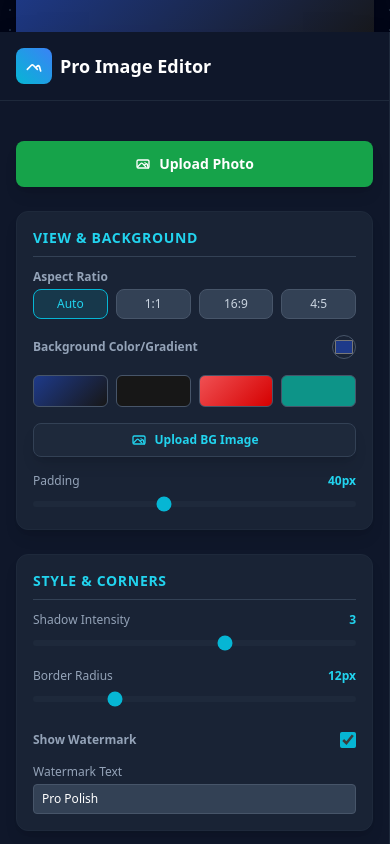
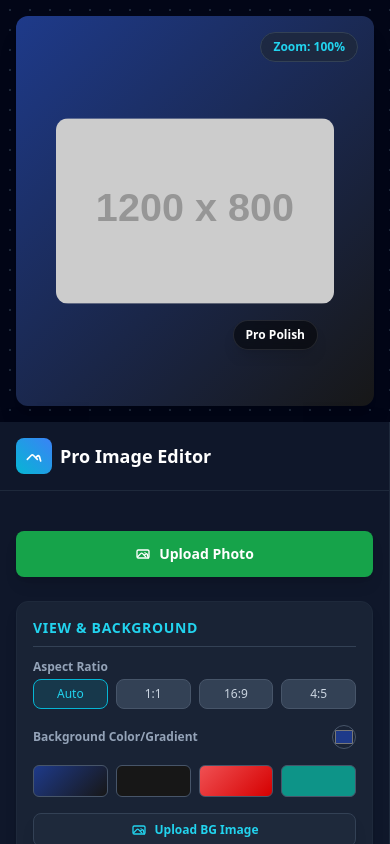
Before and after one commit to bilgekaplan394-dotcom/fotoedit, a React (Vite) app: page / in a window 390 px wide. Built offline with nearby package versions, Linux system fonts and the light colour scheme.

Commit message:
Configure Tailwind CSS files for correct build process

```diff
--- a/src/App.jsx
+++ b/src/App.jsx
@@ -602,7 +602,8 @@ const App = () => {
         <div className="h-screen w-full bg-slate-950 text-slate-200 font-sans flex flex-col md:flex-row overflow-hidden">
 
             {/* --- CONTROLS / LEFT PANEL --- */}
-            <div className="md:w-72 w-full bg-slate-900 border-r border-slate-800 flex flex-col z-30 shadow-2xl overflow-y-auto custom-scrollbar order-2 md:order-none">
+            {/* Mobil görünümde aşağıda kalmalı (order-2) */}
+            <div className="md:w-72 w-full bg-slate-900 border-r border-slate-800 flex flex-col z-30 shadow-2xl overflow-y-auto custom-scrollbar order-2 md:order-none max-h-[50vh] md:max-h-full">
 
                 {/* Header */}
                 <div className="p-4 border-b border-slate-800">
@@ -844,6 +845,7 @@ const App = () => {
             </div>
 
             {/* --- PHOTO PREVIEW / RIGHT AREA --- */}
+            {/* Mobil görünümde yukarıda kalmalı (order-1) ve esnek olmalı */}
             <div className="flex-1 bg-slate-950 relative overflow-hidden flex items-center justify-center p-4 md:p-8 bg-[radial-gradient(#1e293b_1px,transparent_1px)] [background-size:20px_20px] order-1 md:order-none">
 
                 {/* Preview Container (Relative) */}
```
